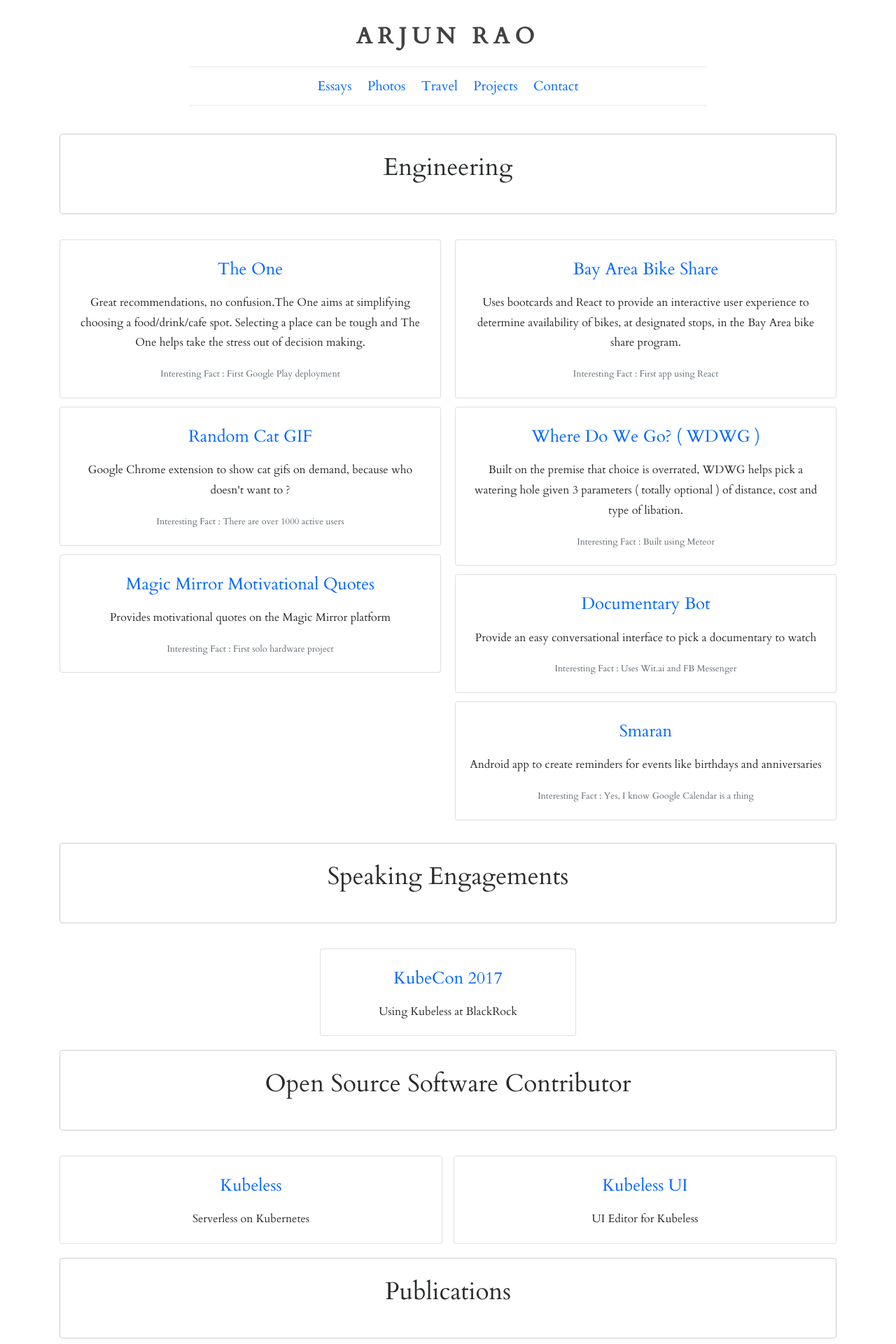
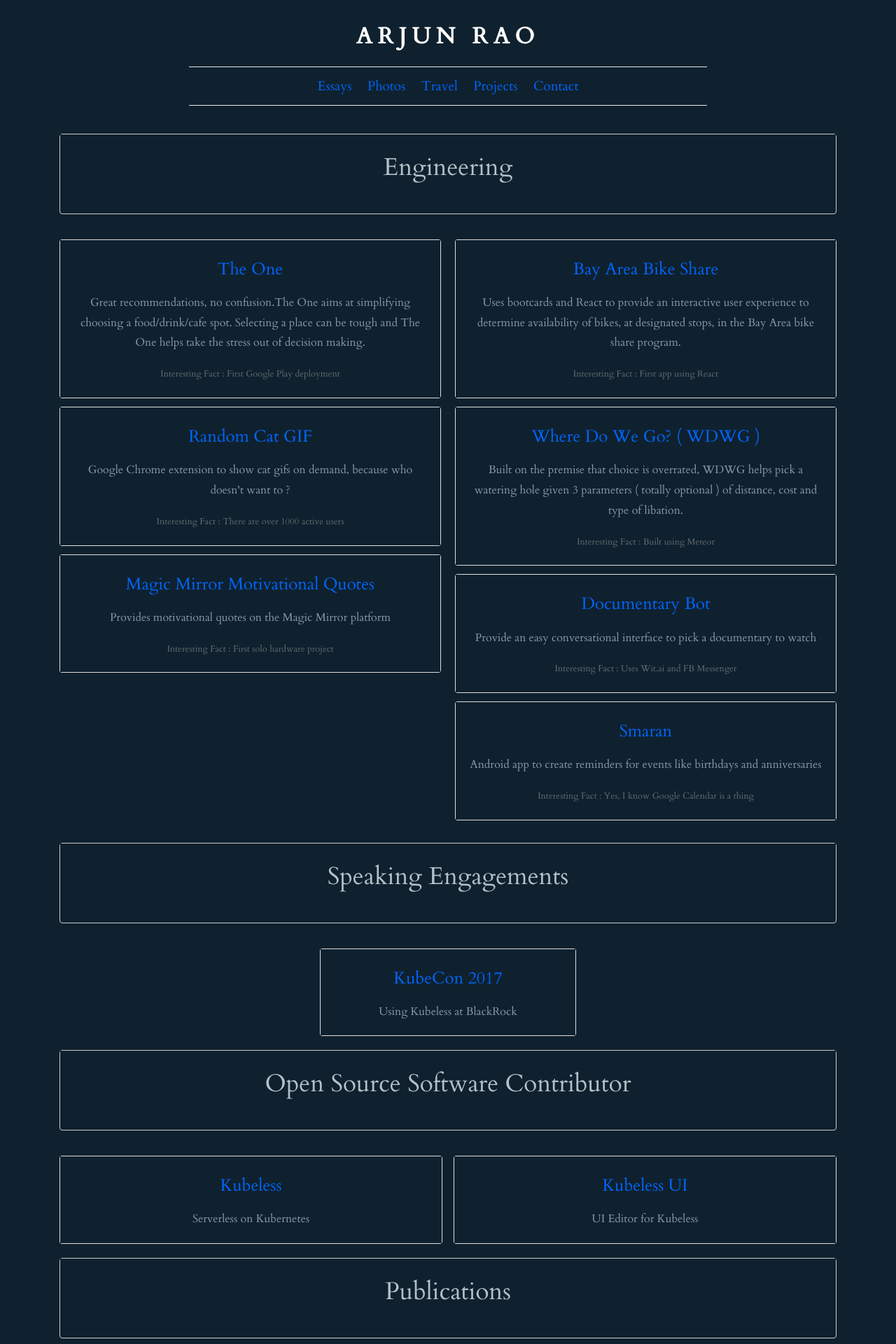
Before and after one commit to arjunrao87/arjunrao.co-v1, a Jekyll site: the page built from projects/index.html, in a window 1280 px wide. Shown: the top 1920 px of the page at 70% size. Built offline with Jekyll 4.4.1, drawn with Linux system fonts in a browser that asks for light colours; nearby versions of some CDN libraries; comment, search, counter and statistics services are not loaded; some of the changed text lies outside the part shown.

Commit message:
Changing to night mode 🌚🌙🌃🌌

```diff
--- a/_includes/base.html
+++ b/_includes/base.html
@@ -49,7 +49,7 @@
       </div>
       <div class="wrapper">
         <br />
-        <p>©   2017 - Arjun Rao   </p>
+        <p>©   2018 - Arjun Rao   </p>
       </div>
     </footer>
       <script id="dsq-count-scr" src="//www-arjunrao-co.disqus.com/count.js" async></script>
--- a/_includes/home.html
+++ b/_includes/home.html
@@ -10,4 +10,8 @@
   <br />
   <br />
   <home-text>In my free time I am either coding my personal projects, exploring or reading books on science, entrepreneurship and philosophy.</home-text>
+  <br />
+  <br />
+  <br />
+  <br />
 </div>
--- a/_includes/photos.html
+++ b/_includes/photos.html
@@ -1,4 +1,10 @@
 <div align="center">
   <!-- SnapWidget -->
+  <br/>
+  <br/>
   <iframe src="https://snapwidget.com/embed/481545" class="snapwidget-widget" allowTransparency="true" frameborder="0" scrolling="no" style="border:none; overflow:hidden; width:1300px; height:1300px"></iframe>
+  <br/>
+  <br/>
+  <br/>
+  <br/>
 </div>
--- a/_includes/projects.html
+++ b/_includes/projects.html
@@ -3,55 +3,55 @@
   <br />
   <div style="width:100%;text-align:center">
     <div class="card card-outline-secondary mb-3 text-center">
-        <h2 class="card-block"><h2-item>Engineering</h2-item></h2>
+        <h2 class="card-block" style="background-color:#0F212E;color:#b5c1c9"><h2-item>Engineering</h2-item></h2>
       </div>
   </div>
   <br />
   <div class="card-columns" >
     <div class="card text-center">
-      <div class="card-block">
+      <div class="card-block" style="background-color:#0F212E">
         <a href="https://play.google.com/store/search?q=org.tnc.theone&hl=en" target="_blank"><h4 class="card-title">The One</h4></a>
         <p class="card-text">Great recommendations, no confusion.The One aims at simplifying choosing a food/drink/cafe spot. Selecting a place can be tough and The One helps take the stress out of decision making.</p>
         <p class="card-text"><small class="text-muted">Interesting Fact : First Google Play deployment</small></p>
       </div>
     </div>
     <div class="card text-center">
-      <div class="card-block">
+      <div class="card-block" style="background-color:#0F212E">
         <a href="https://chrome.google.com/webstore/detail/random-cat-gif/mgoklnodackhcoapoigopplnapkhbdaa" target="_blank"><h4 class="card-title">Random Cat GIF</h4></a>
         <p class="card-text">Google Chrome extension to show cat gifs on demand, because who doesn't want to ?</p>
         <p class="card-text"><small class="text-muted">Interesting Fact : There are over 1000 active users</small></p>
       </div>
     </div>
     <div class="card text-center">
-      <div class="card-block">
+      <div class="card-block" style="background-color:#0F212E">
         <a href="https://github.com/arjunrao87/MMM-motivational-quotes" target="_blank"><h4 class="card-title">Magic Mirror Motivational Quotes</h4></a>
         <p class="card-text">Provides motivational quotes on the Magic Mirror platform</p>
         <p class="card-text"><small class="text-muted">Interesting Fact : First solo hardware project</small></p>
       </div>
     </div>
     <div class="card text-center">
-      <div class="card-block">
+      <div class="card-block" style="background-color:#0F212E">
         <a href="https://github.com/arjunrao87/bikeshare" target="_blank"><h4 class="card-title">Bay Area Bike Share</h4></a>
         <p class="card-text">Uses bootcards and React to provide an interactive user experience to determine availability of bikes, at designated stops, in the Bay Area bike share program.</p>
         <p class="card-text"><small class="text-muted">Interesting Fact : First app using React</small></p>
       </div>
     </div>
     <div class="card text-center">
-      <div class="card-block">
+      <div class="card-block" style="background-color:#0F212E">
         <a href="https://github.com/arjunrao87/wdwg" target="_blank"><h4 class="card-title">Where Do We Go? ( WDWG )</h4></a>
         <p class="card-text">Built on the premise that choice is overrated, WDWG helps pick a watering hole given 3 parameters ( totally optional ) of distance, cost and type of libation.</p>
         <p class="card-text"><small class="text-muted">Interesting Fact : Built using Meteor</small></p>
       </div>
     </div>
     <div class="card text-center">
-      <div class="card-block">
+      <div class="card-block" style="background-color:#0F212E">
         <a href="https://github.com/arjunrao87/DocumentaryServer" target="_blank"><h4 class="card-title">Documentary Bot</h4></a>
         <p class="card-text">Provide an easy conversational interface to pick a documentary to watch</p>
         <p class="card-text"><small class="text-muted">Interesting Fact : Uses Wit.ai and FB Messenger</small></p>
       </div>
     </div>
     <div class="card text-center">
-      <div class="card-block">
+      <div class="card-block" style="background-color:#0F212E">
         <a href="https://github.com/arjunrao87/Smaran" target="_blank"><h4 class="card-title">Smaran</h4></a>
         <p class="card-text">Android app to create reminders for events like birthdays and anniversaries</p>
         <p class="card-text"><small class="text-muted">Interesting Fact : Yes, I know Google Calendar is a thing</small></p>
@@ -61,13 +61,13 @@
   <br />
   <div style="width:100%;text-align:center">
     <div class="card card-outline-secondary mb-3 text-center">
-        <h2 class="card-block"><h2-item>Speaking Engagements</h2-item></h2>
+        <h2 class="card-block" style="background-color:#0F212E;color:#b5c1c9"><h2-item>Speaking Engagements</h2-item></h2>
     </div>
   </div>
   <br />
   <div class="card-columns-solo" >
     <div class="card text-center">
-      <div class="card-block">
+      <div class="card-block" style="background-color:#0F212E">
         <a href="http://events.linuxfoundation.org/events/kubecon-and-cloudnativecon-north-america" target="_blank"><h4 class="card-title">KubeCon 2017</h4></a>
         <p class="card-text">Using Kubeless at BlackRock</p>
       </div>
@@ -76,19 +76,19 @@
   <br/>
   <div style="width:100%;text-align:center">
     <div class="card card-outline-secondary mb-3 text-center">
-        <h2 class="card-block"><h2-item>Open Source Software Contributor</h2-item></h2>
+        <h2 class="card-block" style="background-color:#0F212E;color:#b5c1c9"><h2-item>Open Source Software Contributor</h2-item></h2>
     </div>
   </div>
   <br />
   <div class="card-columns-duo" >
     <div class="card text-center">
-      <div class="card-block">
+      <div class="card-block" style="background-color:#0F212E">
         <a href="https://github.com/kubeless/kubeless" target="_blank"><h4 class="card-title">Kubeless</h4></a>
         <p class="card-text">Serverless on Kubernetes</p>
       </div>
     </div>
     <div class="card text-center">
-      <div class="card-block">
+      <div class="card-block" style="background-color:#0F212E">
         <a href="https://github.com/kubeless/kubeless-ui" target="_blank"><h4 class="card-title">Kubeless UI</h4></a>
         <p class="card-text">UI Editor for Kubeless</p>
       </div>
@@ -97,13 +97,13 @@
   <br />
   <div style="width:100%;text-align:center">
     <div class="card card-outline-secondary mb-3 text-center">
-        <h2 class="card-block"><h2-item>Publications</h2-item></h2>
+        <h2 class="card-block" style="background-color:#0F212E;color:#b5c1c9"><h2-item>Publications</h2-item></h2>
     </div>
   </div>
   <br />
   <div class="card-columns-solo" >
     <div class="card text-center">
-      <div class="card-block">
+      <div class="card-block" style="background-color:#0F212E">
         <a href="http://www.ece.rutgers.edu/~marsic/books/SE/projects/ParkingLot/2011_MS-Thesis_ArjunRao.pdf" target="_blank"><h4 class="card-title">Masters Thesis</h4></a>
         <p class="card-text">Improving Parking Garage Efficiency using Reservation Optimization Techniques</p>
       </div>
@@ -112,25 +112,25 @@
   <br />
   <div style="width:100%;text-align:center">
     <div class="card card-outline-secondary mb-3 text-center">
-        <h2 class="card-block"><h2-item>Community</h2-item></h2>
+        <h2 class="card-block" style="background-color:#0F212E;color:#b5c1c9"><h2-item>Community</h2-item></h2>
     </div>
   </div>
   <br />
   <div class="card-columns" >
     <div class="card text-center">
-      <div class="card-block">
+      <div class="card-block" style="background-color:#0F212E">
         <a href="https://github.com/frc4571" target="_blank"><h4 class="card-title">Lead Autonomous Mentor</h4></a>
         <p class="card-text">Creator and leader of the Programming team at the <a href="https://github.com/frc4571" target="_blank">Rambots</a>.</p>
       </div>
     </div>
     <div class="card text-center">
-      <div class="card-block">
+      <div class="card-block" style="background-color:#0F212E">
         <a href="http://www.firstinspires.org/resource-library/frc/judge" target="_blank"><h4 class="card-title">FRC Judge</h4></a>
         <p class="card-text">Judged at the FRC NYC Regional in 2016</p>
       </div>
     </div>
     <div class="card text-center">
-      <div class="card-block">
+      <div class="card-block" style="background-color:#0F212E">
         <a href="https://build.org/" target="_blank"><h4 class="card-title">Venture Capital Advisor, Build.org</h4></a>
         <p class="card-text">Advising and funding High school student teams</p>
       </div>
@@ -139,23 +139,26 @@
   <br />
   <div style="width:100%;text-align:center">
     <div class="card card-outline-secondary mb-3 text-center">
-        <h2 class="card-block"><h2-item>Certifications</h2-item></h2>
+        <h2 class="card-block" style="background-color:#0F212E;color:#b5c1c9"><h2-item>Certifications</h2-item></h2>
       </div>
   </div>
   <br />
   <div class="card-columns-duo" >
     <div class="card text-center">
-      <div class="card-block">
+      <div class="card-block" style="background-color:#0F212E">
         <a href="https://generalassemb.ly/education/product-management" target="_blank"><h4 class="card-title">Product Management</h4></a>
         <p class="card-text">Certified at General Assembly</p>
       </div>
     </div>
     <div class="card text-center">
-      <div class="card-block">
+      <div class="card-block" style="background-color:#0F212E">
         <a href="https://www.fluentcity.com/language/new-york/spanish/#Beginner" target="_blank"><h4 class="card-title">Spanish</h4></a>
         <p class="card-text">Certified at Fluent City</p>
       </div>
     </div>
   </div>
   <br />
+  <br />
+  <br />
+  <br />
 </div>
--- a/assets/css/main.css
+++ b/assets/css/main.css
@@ -11,6 +11,7 @@ h1 {
 	font-variant: normal;
 	font-weight: 500;
 	line-height: 26.4px;
+	color: #a6b4bf
 }
 h3 {
 	font-family: Cardo;
@@ -27,6 +28,7 @@ h2-item {
 	font-variant: normal;;
 	font-weight: 500;
 	line-height: 15.4px;
+	color: #b5c1c9;
 }
 a {
 	font-family: Cardo;
@@ -51,6 +53,8 @@ body,p,li {
 	font-variant: normal;
 	font-weight: 400;
 	line-height: 20px;
+	background-color: #0F212E;
+	color: #899ba9
 }
 pa {
 	font-family: Cardo;
@@ -146,7 +150,7 @@ pre > code { border: 0; padding-right: 0; padding-left: 0; }
 .site-header .wrapper { text-align: center; border-bottom: 1px solid #e8e8e8; }
 
 .site-title { font-size: 32px; font-weight: bold; line-height: 56px; letter-spacing: 8px; margin-bottom: 0; font-family: Cardo; text-transform: uppercase; }
-.site-title, .site-title:hover, .site-title:active, .site-title:visited { color: #424242; text-decoration: none; }
+.site-title, .site-title:hover, .site-title:active, .site-title:visited { color: #fff; text-decoration: none; }
 
 .site-logo { width: 48px; height: 48px; }
 
```
Also changed, not shown: _includes/posts.html (+0 -9 lines).
